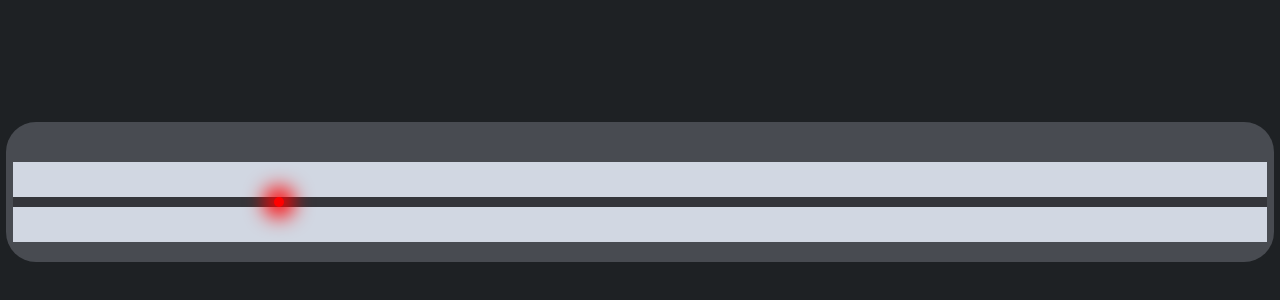
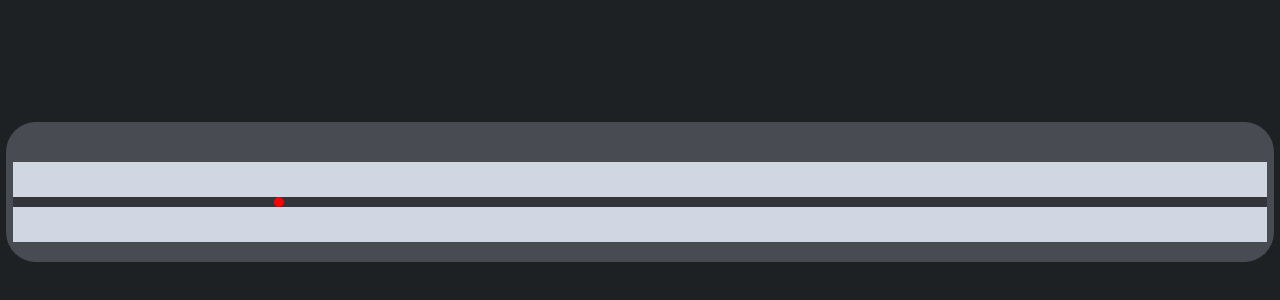
Before and after one commit to Kaysoro/Eye-training, a plain HTML site: page index.html in a window 1280 px wide. Shown: the part 208-508 px from the top of the page. Drawn offline with Linux system fonts and the light colour scheme.

Commit message:
Halo removed

```diff
--- a/css/style.css
+++ b/css/style.css
@@ -54,7 +54,7 @@ body {
     width: 10px !important;
     height: 10px !important;
     border-radius: 50%;
-    box-shadow: 0 0 20px 10px red;
+    /* box-shadow: 0 0 20px 10px red; */
 }
 
 .horizontal {
```
